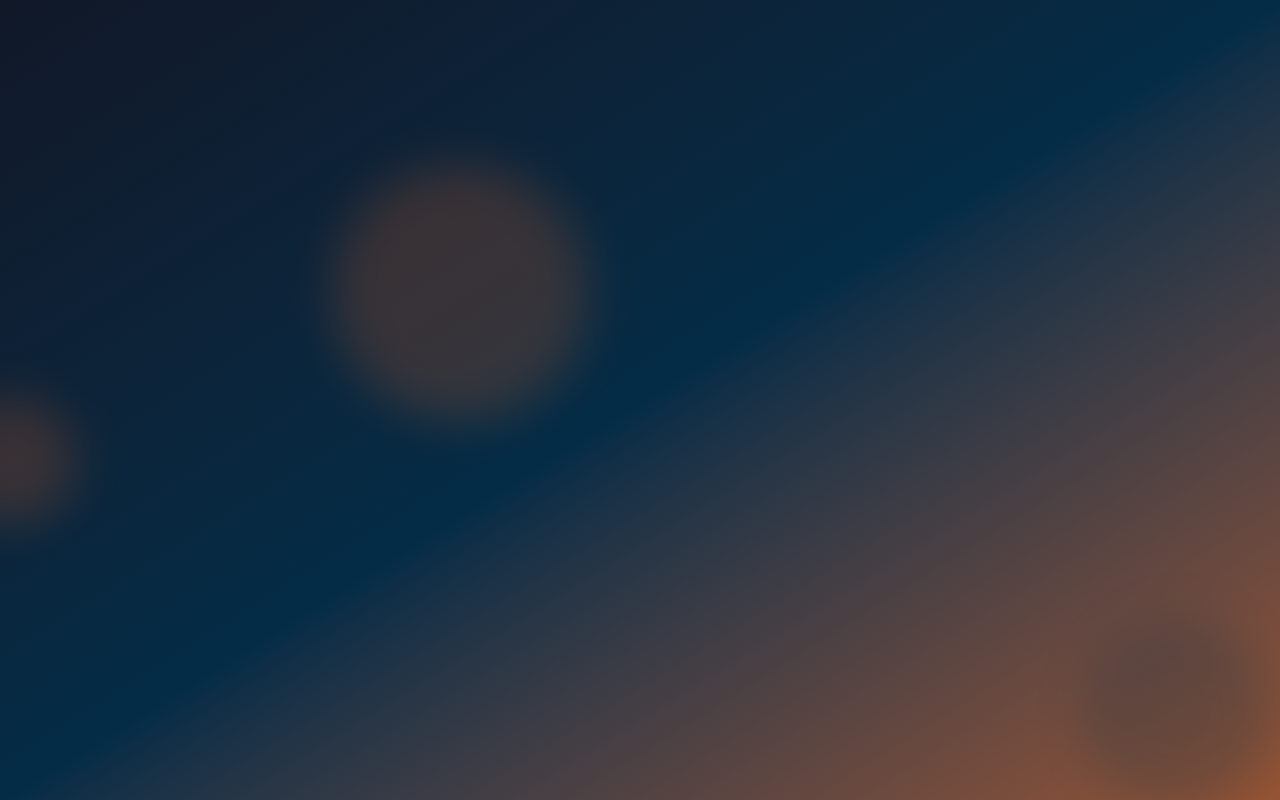
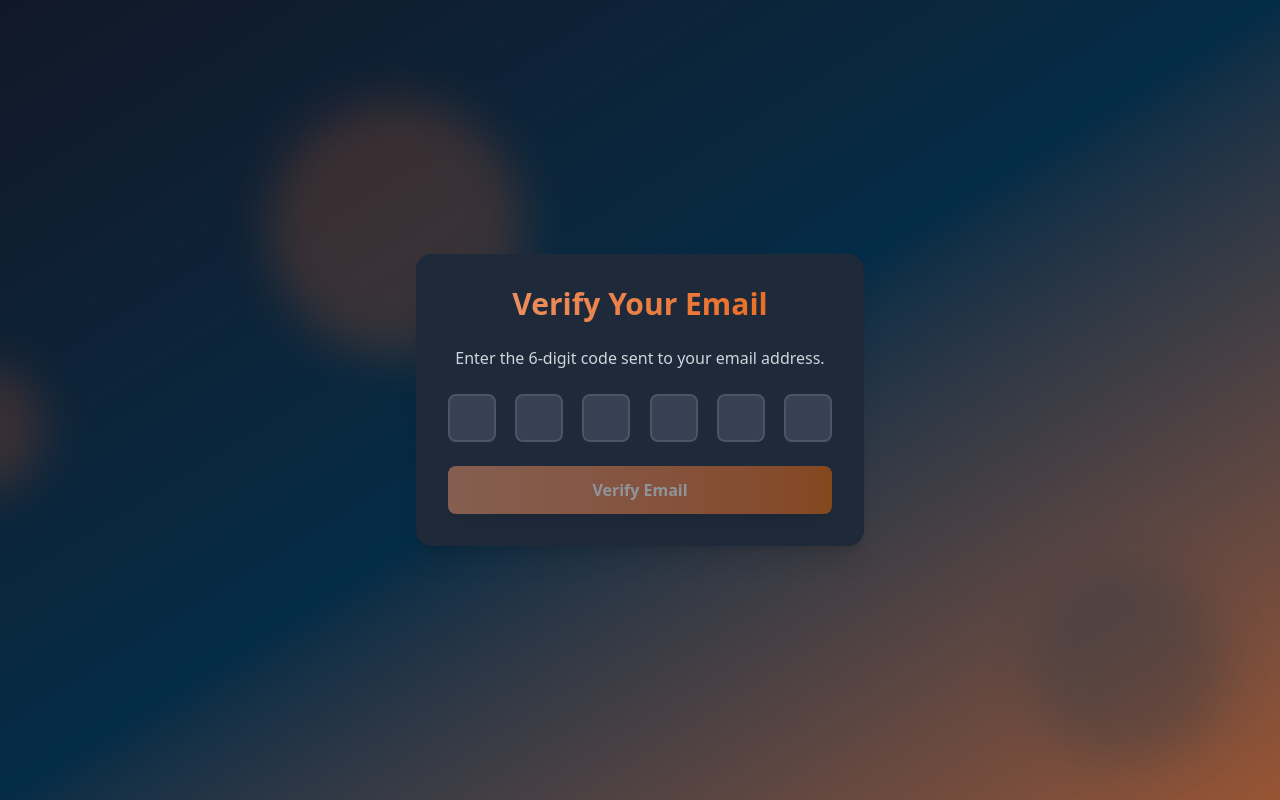
Before and after one commit to SulaimanAlfarsi/Auth-Password-manager, a React app in the folder frontend/: page /verify-email in a window 1280 px wide. Before the commit this address had no page. Built offline with nearby package versions, Linux system fonts and the light colour scheme; the HTML template or start-up script is replaced by a standard one.

Commit message:
EmailVerificationPage UI design

```diff
--- a/frontend/src/App.jsx
+++ b/frontend/src/App.jsx
@@ -3,6 +3,7 @@
 import { Route, Routes } from 'react-router-dom'
 import SignUpPage from './pages/SignUpPage'
 import LoginPage from './pages/LoginPage'
+import EmailVerificationPage from './pages/EmailVerificationPage'
 
 function App() {
 
@@ -25,6 +26,9 @@
         } />
         <Route path='/signup' element={<SignUpPage/>} />
         <Route path='/login' element={<LoginPage/>} />
+        <Route path='/verify-email' element={<EmailVerificationPage/>} />
+
+
       </Routes>
 
     </div>
--- /dev/null
+++ b/frontend/src/pages/EmailVerificationPage.jsx
@@ -0,0 +1,99 @@
+import React from "react";
+import { useRef, useState ,useEffect} from "react";
+import { useNavigate } from "react-router-dom";
+import { motion } from "framer-motion";
+
+const EmailVerificationPage = () => {
+  const [code, setCode] = useState(["", "", "", "", "", ""]);
+  const inputRefs = useRef([]);
+  const navigate = useNavigate();
+  const isLoading = false;
+
+
+  const handleChange = (index, value) => {
+		const newCode = [...code];
+
+		// Handle pasted content
+		if (value.length > 1) {
+			const pastedCode = value.slice(0, 6).split("");
+			for (let i = 0; i < 6; i++) {
+				newCode[i] = pastedCode[i] || "";
+			}
+			setCode(newCode);
+
+			// Focus on the last non-empty input or the first empty one
+			const lastFilledIndex = newCode.findLastIndex((digit) => digit !== "");
+			const focusIndex = lastFilledIndex < 5 ? lastFilledIndex + 1 : 5;
+			inputRefs.current[focusIndex].focus();
+		} else {
+			newCode[index] = value;
+			setCode(newCode);
+
+			// Move focus to the next input field if value is entered
+			if (value && index < 5) {
+				inputRefs.current[index + 1].focus();
+			}
+		}
+	};
+
+    const handleSubmit = (e) => {
+        e.preventDefault();
+        const verifcationCode = code.join("");
+        console.log(`"erification Code Submitted: ${verifcationCode}`)
+    };
+
+    // Auto submit when all fields are filled
+	useEffect(() => {
+		if (code.every((digit) => digit !== "")) {
+			handleSubmit(new Event("submit"));
+		}
+	}, [code]);
+  return (
+    <div className="max-w-md w-full bg-gray-800 bg-opacity-50 backdrop-filter backdrop-blur-xl rounded-2xl shadow-xl overflow-hidden">
+      <motion.div
+        initial={{ opacity: 0, y: -50 }}
+        animate={{ opacity: 1, y: 0 }}
+        transition={{ duration: 0.5 }}
+        className="bg-gray-800 bg-opacity-50 backdrop-filter backdrop-blur-xl rounded-2xl shadow-2xl p-8 w-full max-w-md"
+      >
+        <h2 className="text-3xl font-bold mb-6 text-center bg-gradient-to-r from-[#ec9569]  to-[#EA6601] text-transparent bg-clip-text">
+          Verify Your Email
+        </h2>
+        <p className="text-center text-gray-300 mb-6">
+          Enter the 6-digit code sent to your email address.
+        </p>
+
+        <form onSubmit={handleSubmit} className="space-y-6">
+          <div className="flex justify-between">
+            {code.map((digit, index) => (
+              <input
+                key={index}
+                ref={(el) => (inputRefs.current[index] = el)}
+                type="text"
+                maxLength="6"
+                value={digit}
+                onChange={(e) => handleChange(index, e.target.value)}
+                onKeyDown={(e) => handleKeyDown(index, e)}
+                className="w-12 h-12 text-center text-2xl font-bold bg-gray-700 text-white border-2 border-gray-600 rounded-lg focus:border-[#EA6601] focus:outline-none"
+              />
+            ))}
+          </div>
+
+          <motion.button
+            whileHover={{ scale: 1.05 }}
+            whileTap={{ scale: 0.95 }}
+            type="submit"
+            disabled={isLoading || code.some((digit) => !digit)}
+            className="w-full bg-gradient-to-r from-[#ec9569]  to-[#EA6601] text-white font-bold py-3 px-4 rounded-lg shadow-lg hover:from-[#d97a42] hover:to-[#c44f00]
+                    focus:outline-none focus:ring-2 focus:ring-orange-500 focus:ring-opacity-50
+                    disabled:opacity-50"
+          >
+            {isLoading ? "Verifying..." : "Verify Email"}
+          </motion.button>
+        </form>
+      </motion.div>
+    </div>
+  );
+};
+
+export default EmailVerificationPage;
```
